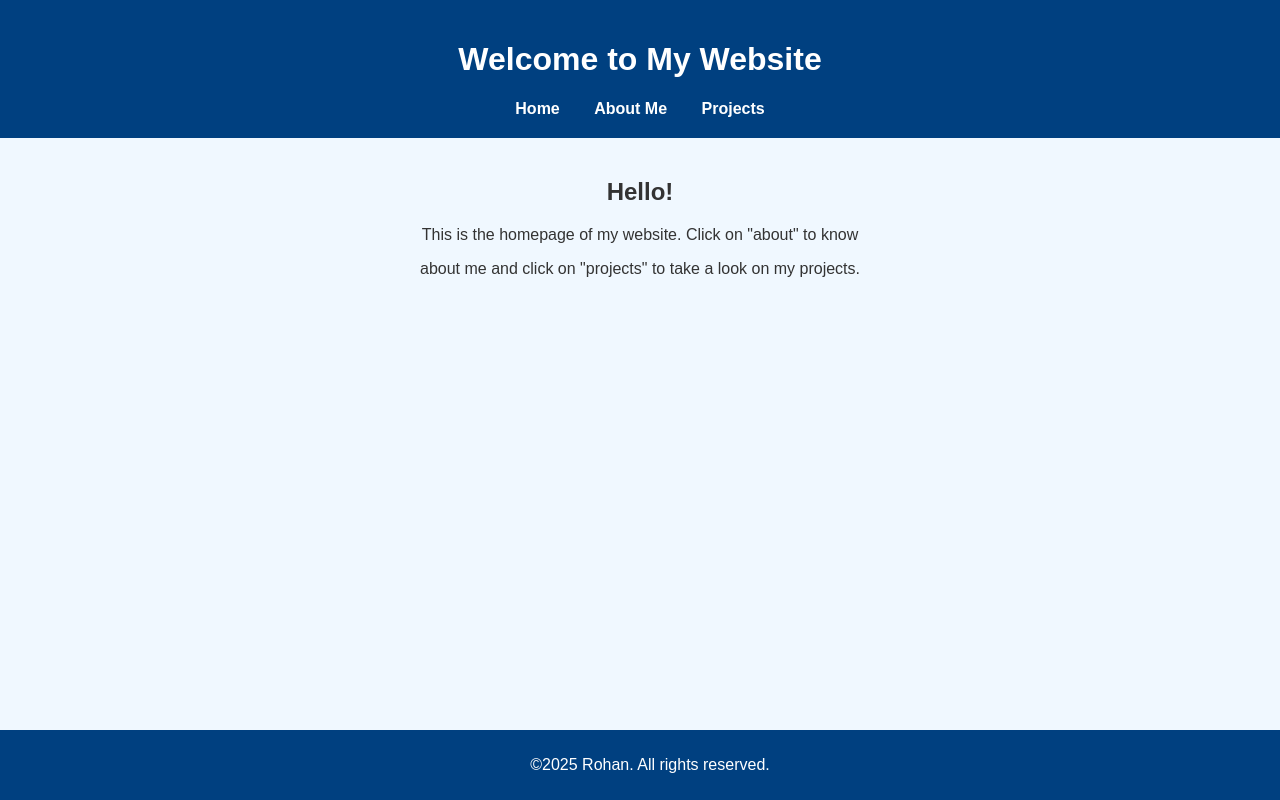
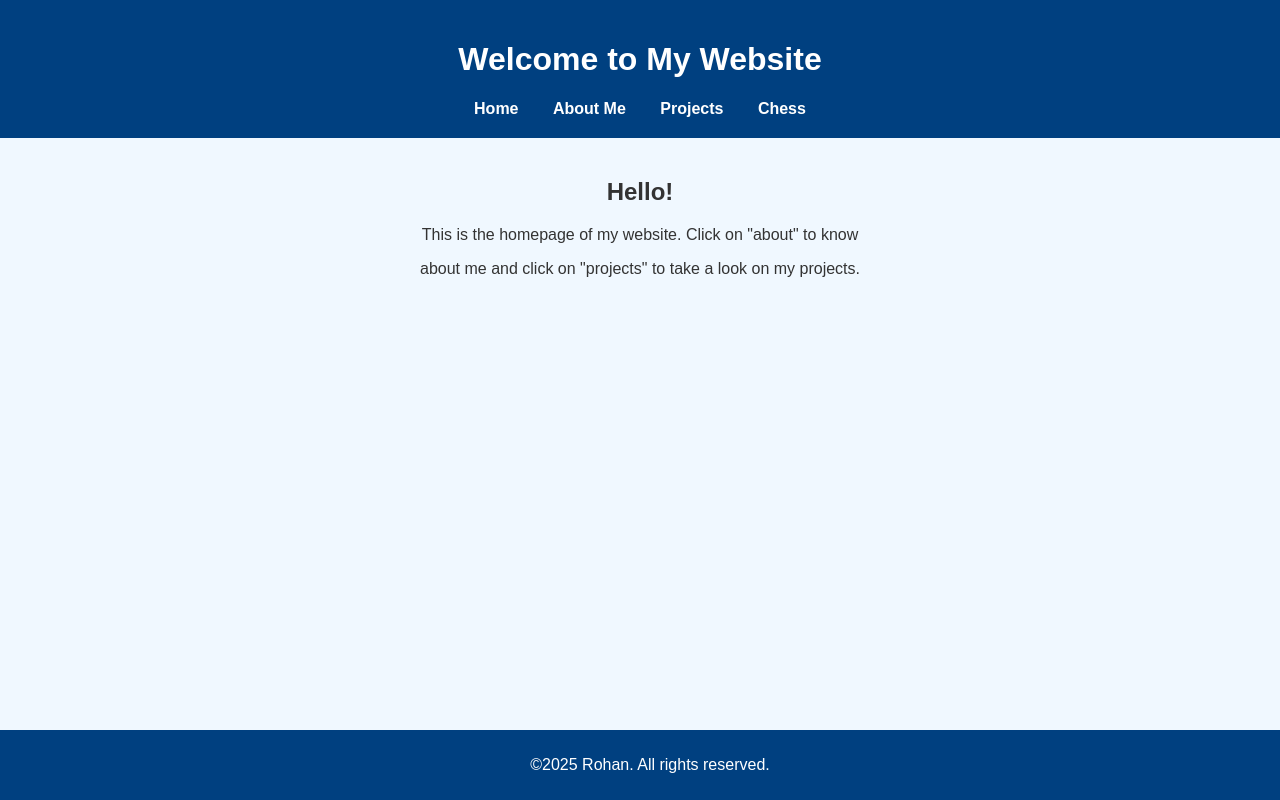
Before and after one commit to RohanRathore-crypto/EasyCode, a plain HTML site: page index.html in a window 1280 px wide. Drawn offline with Linux system fonts and the light colour scheme.

Commit message:
Update index.html

```diff
--- a/index.html
+++ b/index.html
@@ -53,6 +53,7 @@
             <a href="index.html">Home</a>
             <a href="about.html">About Me</a>
             <a href="projects.html">Projects</a>
+            <a herf="chess.html">Chess</a>
         </nav>
     </header>
     <main>
```
